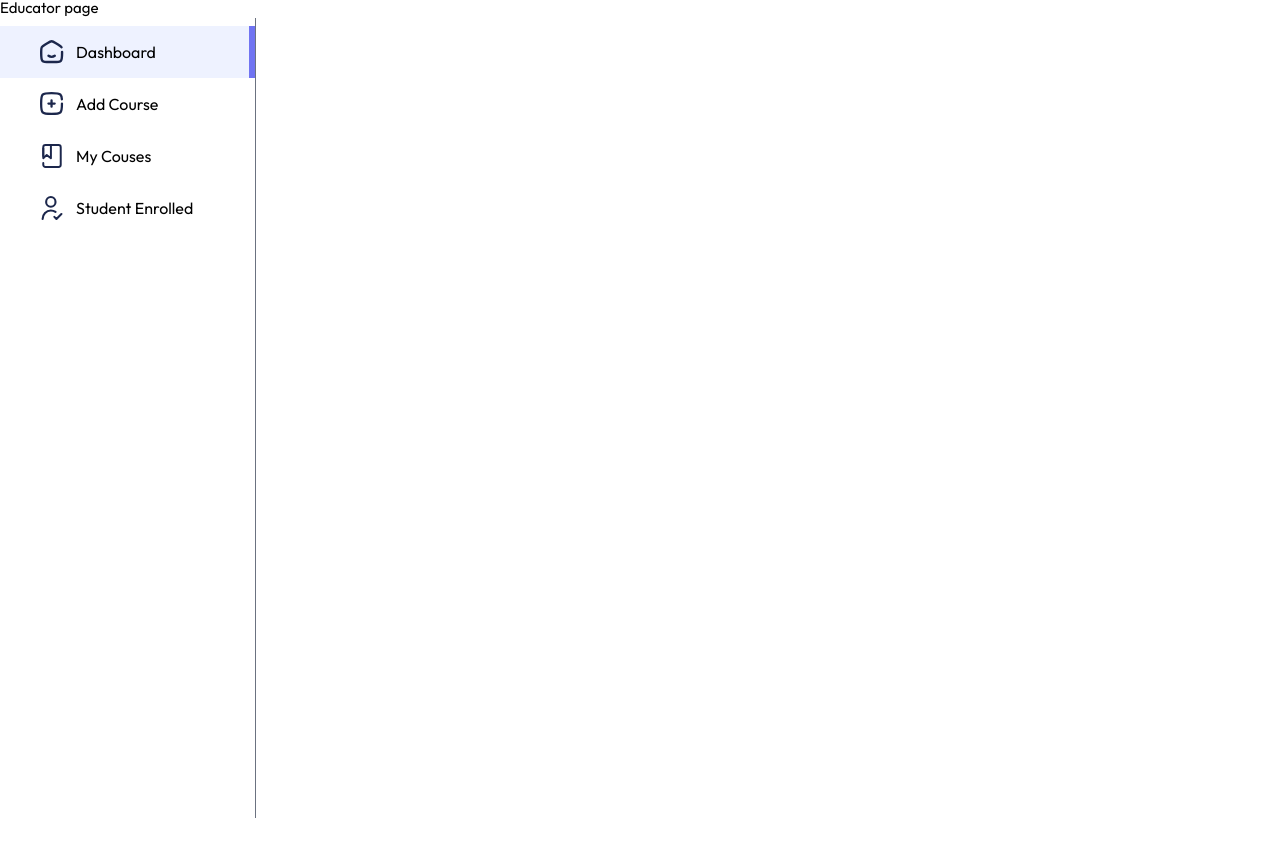
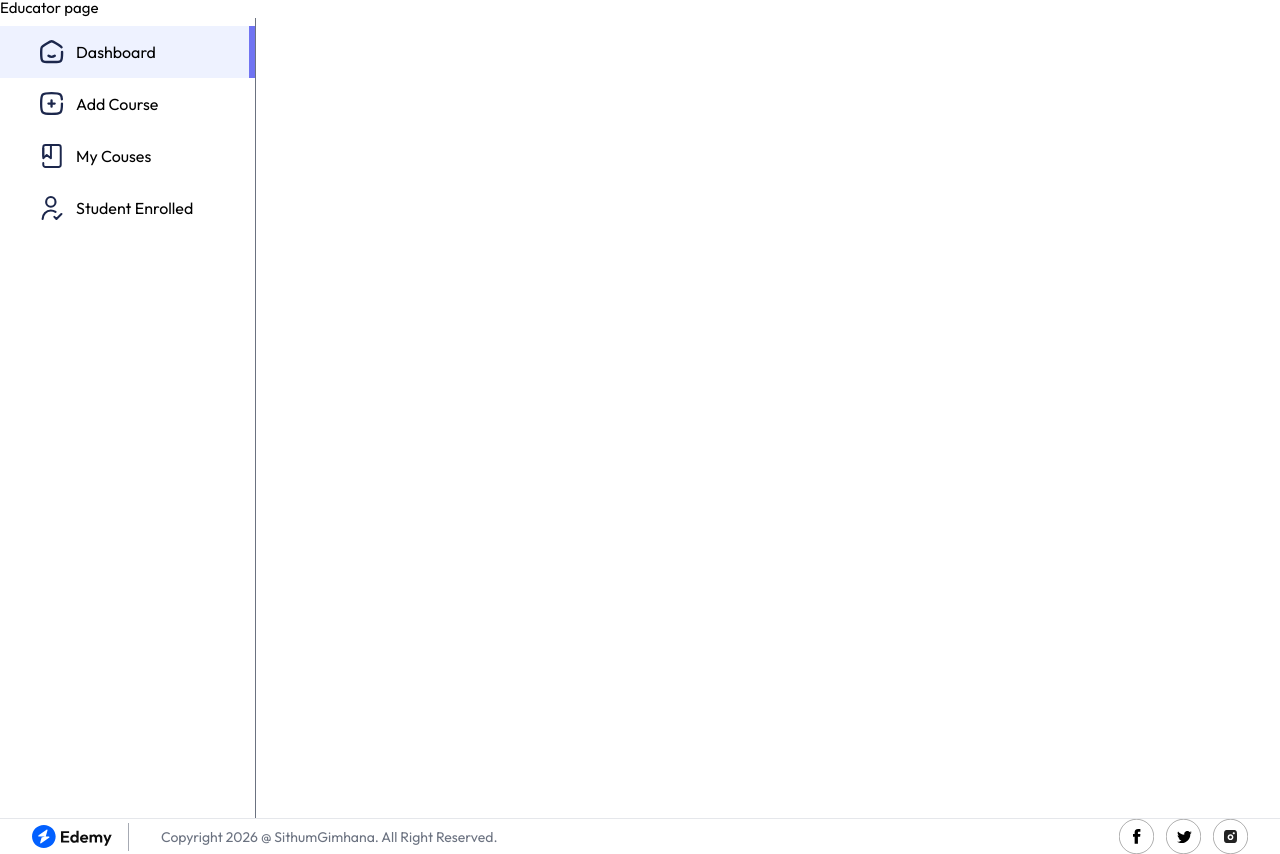
Before and after one commit to Sithum001/Edemy-Lms, a React (Vite) app in the folder client/: page /educator in a window 1280 px wide. Shown: the part 168-1022 px from the top of the page. Before the commit the page ends 986 px from the top, so only its background shows below. Built offline with nearby package versions, Linux system fonts and the light colour scheme; no server answers.

Commit message:
educator footer

```diff
--- a/client/src/components/educator/Footer.jsx
+++ b/client/src/components/educator/Footer.jsx
@@ -0,0 +1,30 @@
+import React from 'react'
+import { assets } from '../../assets/assets'
+
+
+const Footer = () => {
+  return (
+   <footer className='flex md:flex-row flex-col-reverse items-center justify-between text-left w-full px-8 border-t'>
+       <div className='flex items-center gap-4'>
+        <img src={assets.logo} alt="logo" className='hidden md:block w-20' />
+        <div className='hidden md:block h-7 w-px bg-gray-500/60'></div>
+        <p className='px-4 text-center text-xs md:text-sm text-gray-500'>
+            Copyright 2026 @ SithumGimhana. All Right Reserved.
+        </p>
+       </div>
+       <div  className='flex items-center gap-3 max-md:mt-4'>
+        <a href="#">
+            <img src={assets.facebook_icon} alt="facebook_icon" />
+        </a>
+         <a href="#">
+            <img src={assets.twitter_icon} alt="twitter_icon" />
+        </a>
+        <a href="#">
+            <img src={assets.instagram_icon} alt="instagram_icon" />
+        </a>
+       </div>
+   </footer>
+  )
+}
+
+export default Footer
--- a/client/src/pages/educator/Educator.jsx
+++ b/client/src/pages/educator/Educator.jsx
@@ -2,6 +2,7 @@
 import { Outlet } from 'react-router-dom'
 import Navbar from '../../components/educator/Navbar'
 import Sidebar from '../../components/educator/Sidebar'
+import Footer from '../../components/educator/Footer'
 
 const Educator = () => {
   return (
@@ -14,6 +15,7 @@
          {<Outlet/>}
        </div>
       </div>
+      <Footer/>
     </div>
   )
 }
```
